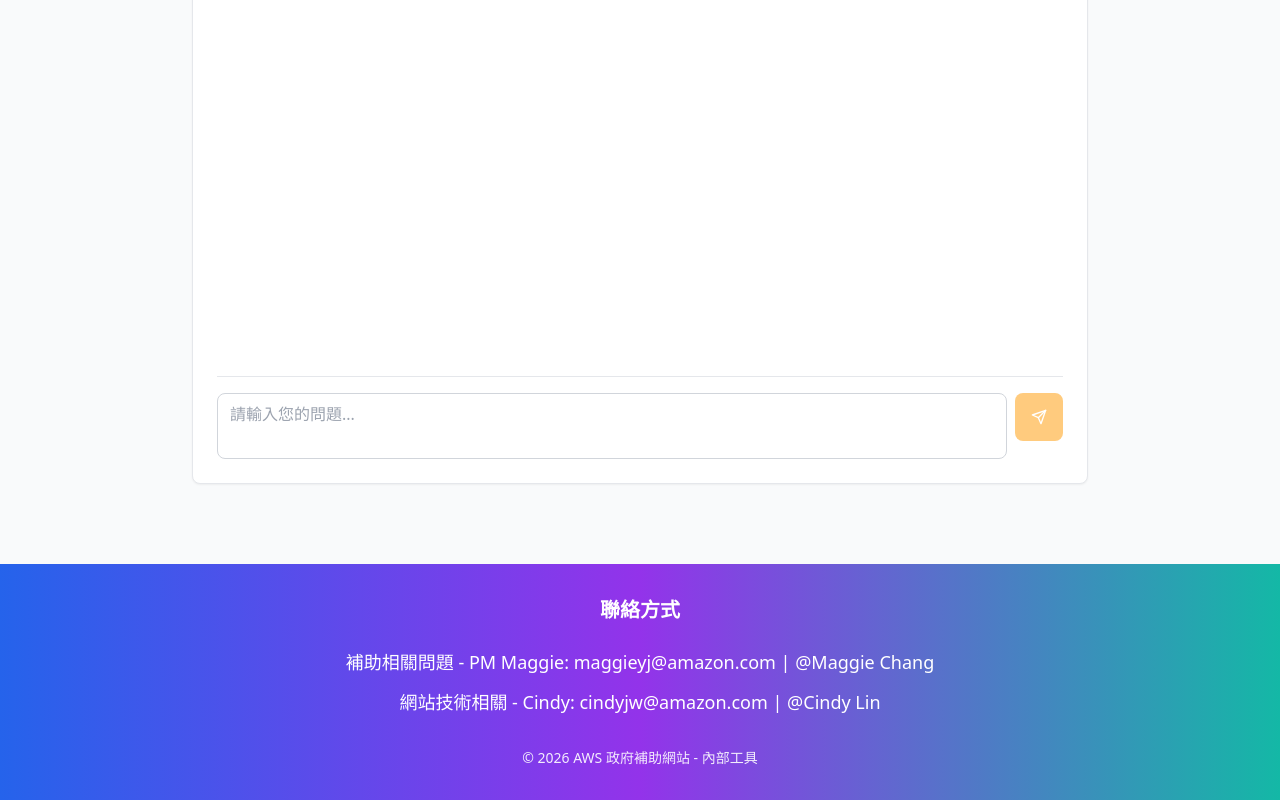
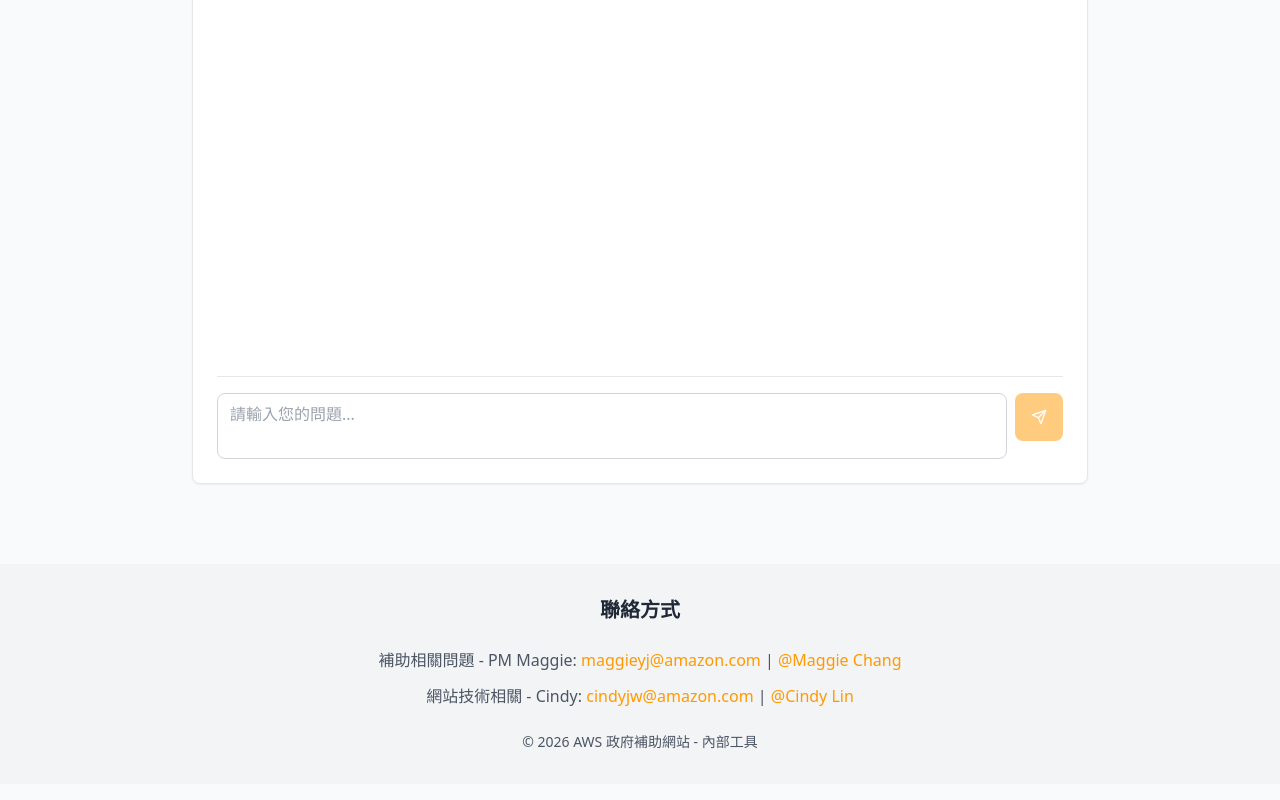
Before and after one commit to cindylin1211/aws-government-subsidy-assistant, a React (Vite) app: page / in a window 1280 px wide. Shown: the part 248-1048 px from the top of the page. Built offline with nearby package versions, Linux system fonts and the light colour scheme; no server answers.

Commit message:
Update Footer layout - keep original colors, reorganize contact info

```diff
--- a/src/components/Footer.tsx
+++ b/src/components/Footer.tsx
@@ -2,37 +2,37 @@ import React from 'react'
 
 const Footer: React.FC = () => {
   return (
-    <footer className="bg-gradient-to-r from-blue-600 via-purple-600 to-teal-500 py-8 mt-12">
+    <footer className="bg-gray-100 py-8 mt-12">
       <div className="container mx-auto px-4">
-        <div className="text-center text-white">
-          <h3 className="text-xl font-semibold mb-6">聯絡方式</h3>
+        <div className="text-center mb-6">
+          <h3 className="text-gray-800 text-xl font-semibold mb-4">聯絡方式</h3>
+        </div>
 
-          <div className="space-y-3 mb-8">
-            <p className="text-lg">
-              補助相關問題 - PM Maggie: <a href="mailto:maggieyj@amazon.com" className="hover:underline">maggieyj@amazon.com</a> | <a
+        <div className="text-center text-gray-600 space-y-3 mb-6">
+          <p>
+            補助相關問題 - PM Maggie: <a href="mailto:maggieyj@amazon.com" className="text-aws-orange hover:underline">maggieyj@amazon.com</a> | <a
               href="https://amazon.enterprise.slack.com/team/U06451XD9HR"
               target="_blank"
               rel="noopener noreferrer"
-                className="hover:underline"
+              className="text-aws-orange hover:underline"
             >
               @Maggie Chang
             </a>
           </p>
-            <p className="text-lg">
-              網站技術相關 - Cindy: <a href="mailto:cindyjw@amazon.com" className="hover:underline">cindyjw@amazon.com</a> | <a
+          <p>
+            網站技術相關 - Cindy: <a href="mailto:cindyjw@amazon.com" className="text-aws-orange hover:underline">cindyjw@amazon.com</a> | <a
               href="https://amazon.enterprise.slack.com/team/U0960E9NWBA"
               target="_blank"
               rel="noopener noreferrer"
-                className="hover:underline"
+              className="text-aws-orange hover:underline"
             >
               @Cindy Lin
             </a>
           </p>
         </div>
 
-          <div className="text-sm opacity-90">
+        <div className="text-center text-gray-600 text-sm">
           <p>&copy; 2026 AWS 政府補助網站 - 內部工具</p>
-          </div>
         </div>
       </div>
     </footer>
```
Lines whose indentation alone changed are shown as unchanged.
